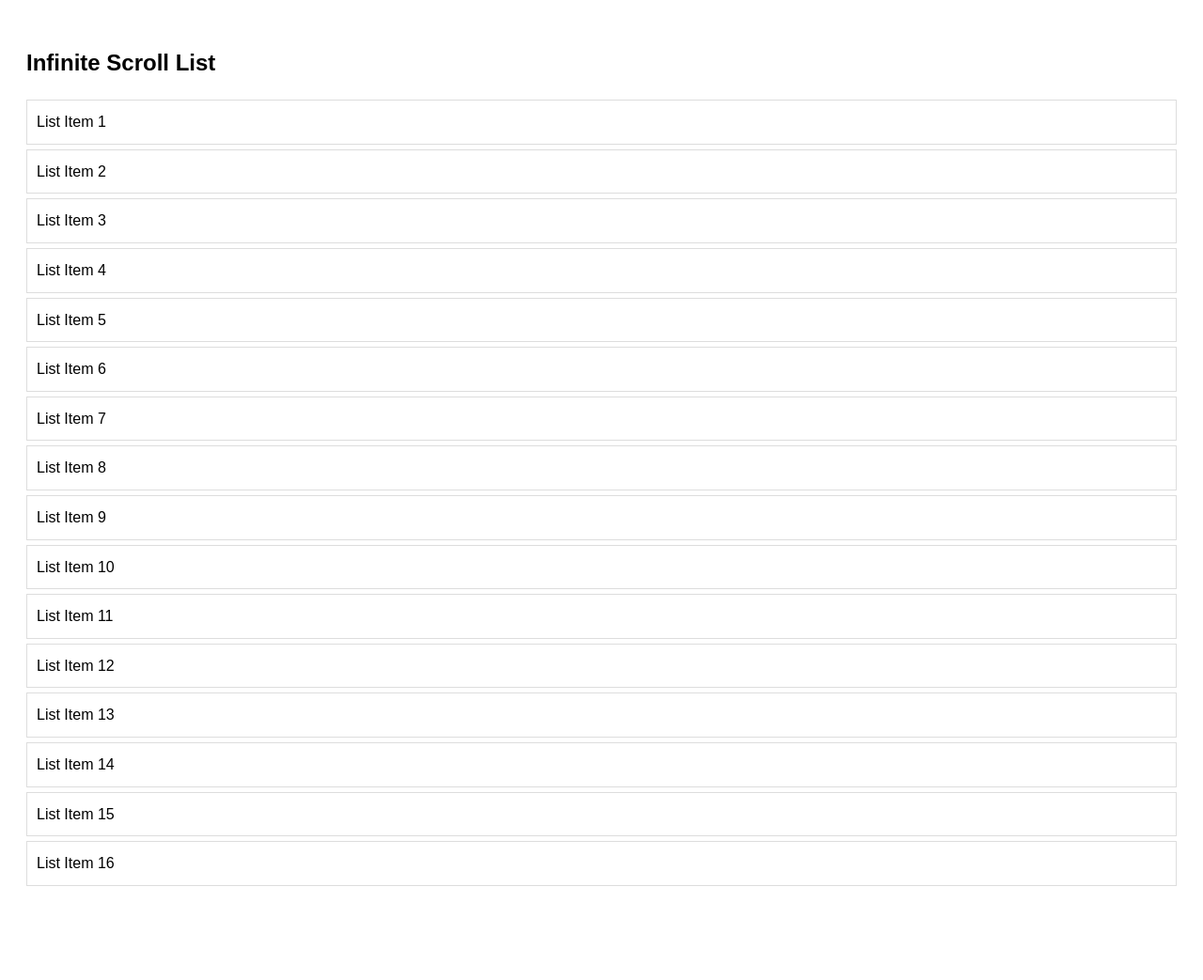
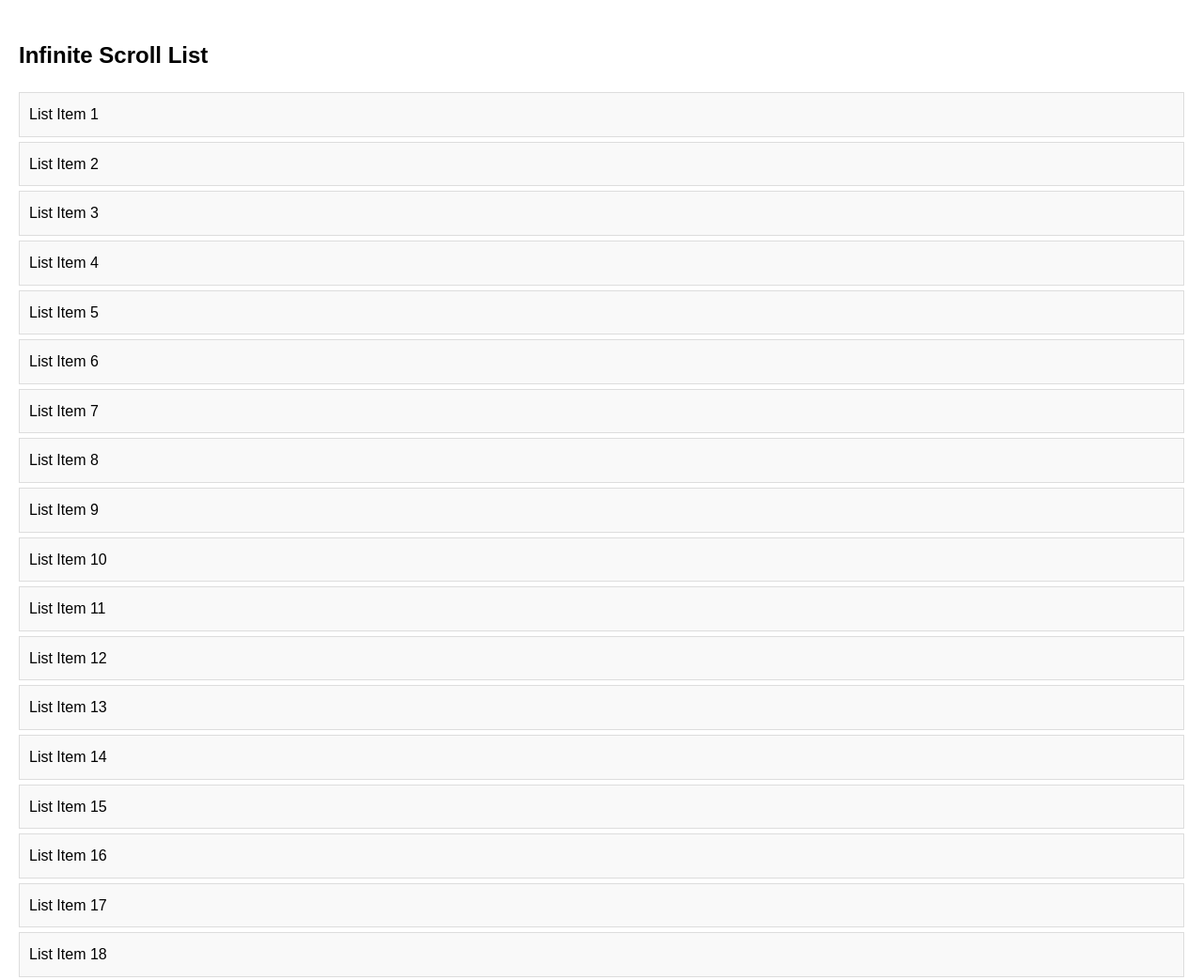
Before and after one commit to acciojob/infinite-scroll-chintoooo, a website: page main.html in a window 1280 px wide. Shown: the top 1043 px of the page at 94% size. Before the commit the page ends 987 px from the top, so only its background shows below. Drawn offline with Linux system fonts and the light colour scheme.

Commit message:
created a submission

```diff
--- a/styles.css
+++ b/styles.css
@@ -2,6 +2,8 @@ body {
   font-family: Arial, sans-serif;
   padding: 20px;
   line-height: 1.6;
+  margin: 0;
+  min-height: 200vh; /* makes page scrollable */
 }
 
 #infi-list {
@@ -13,4 +15,5 @@ body {
   padding: 10px;
   border: 1px solid #ddd;
   margin-bottom: 5px;
+  background-color: #f9f9f9;
 }
```
